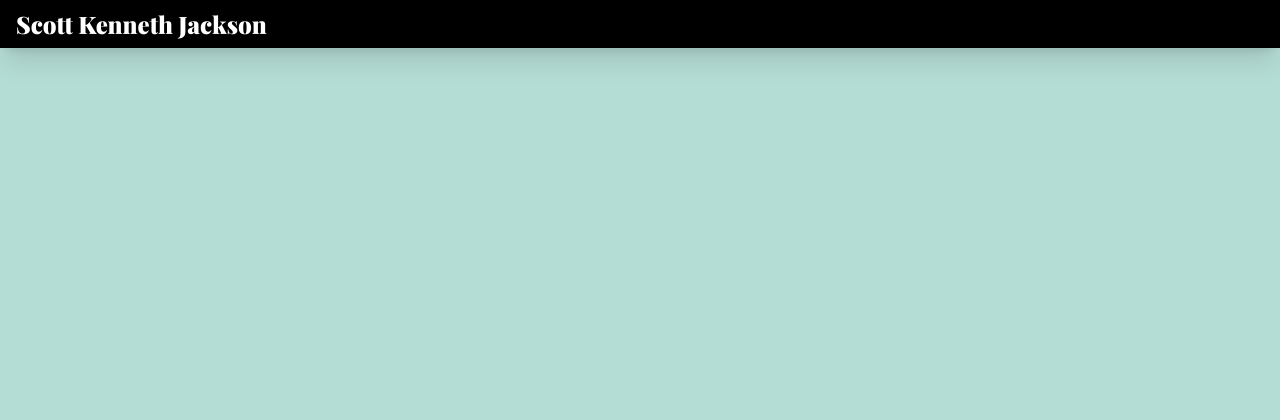
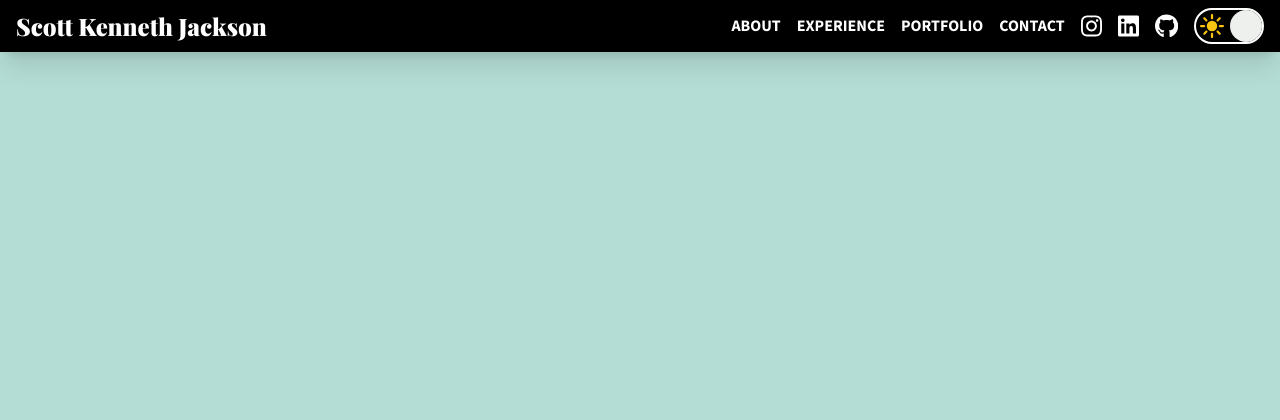
Before and after one commit to scottkennethjackson/scottkennethjackson, a PHP site: page / in a window 1280 px wide. Shown: the top 420 px of the page. Run offline with PHP 8.4, Linux system fonts and the light colour scheme; some web fonts are replaced.

Commit message:
Add dark mode

```diff
--- a/src/css/input.css
+++ b/src/css/input.css
@@ -1,4 +1,5 @@
 @import "tailwindcss";
+@custom-variant dark (&:where(.dark, .dark *));
 
 @font-face {
   font-family: 'Playfair Display';
@@ -114,6 +115,10 @@ canvas {
   cursor: url("../assets/icons/pencil.png"), crosshair;
 }
 
+#slider {
+  /*border: 1px outset #eef0ee;*/
+}
+
 * {
     /*border: 1px dotted red;*/
 }
--- a/src/css/output.css
+++ b/src/css/output.css
@@ -686,6 +686,10 @@
   .table {
     display: table;
   }
+  .size-8 {
+    width: calc(var(--spacing) * 8);
+    height: calc(var(--spacing) * 8);
+  }
   .size-full {
     width: 100%;
     height: 100%;
@@ -829,6 +841,34 @@
       margin-block-end: calc(calc(var(--spacing) * 4) * calc(1 - var(--tw-space-y-reverse)));
     }
   }
+  .space-x-0\.5 {
+    :where(& > :not(:last-child)) {
+      --tw-space-x-reverse: 0;
+      margin-inline-start: calc(calc(var(--spacing) * 0.5) * var(--tw-space-x-reverse));
+      margin-inline-end: calc(calc(var(--spacing) * 0.5) * calc(1 - var(--tw-space-x-reverse)));
+    }
+  }
+  .space-x-1 {
+    :where(& > :not(:last-child)) {
+      --tw-space-x-reverse: 0;
+      margin-inline-start: calc(calc(var(--spacing) * 1) * var(--tw-space-x-reverse));
+      margin-inline-end: calc(calc(var(--spacing) * 1) * calc(1 - var(--tw-space-x-reverse)));
+    }
+  }
+  .space-x-1\.5 {
+    :where(& > :not(:last-child)) {
+      --tw-space-x-reverse: 0;
+      margin-inline-start: calc(calc(var(--spacing) * 1.5) * var(--tw-space-x-reverse));
+      margin-inline-end: calc(calc(var(--spacing) * 1.5) * calc(1 - var(--tw-space-x-reverse)));
+    }
+  }
+  .space-x-2 {
+    :where(& > :not(:last-child)) {
+      --tw-space-x-reverse: 0;
+      margin-inline-start: calc(calc(var(--spacing) * 2) * var(--tw-space-x-reverse));
+      margin-inline-end: calc(calc(var(--spacing) * 2) * calc(1 - var(--tw-space-x-reverse)));
+    }
+  }
   .space-x-3 {
     :where(& > :not(:last-child)) {
       --tw-space-x-reverse: 0;
@@ -836,6 +876,13 @@
       margin-inline-end: calc(calc(var(--spacing) * 3) * calc(1 - var(--tw-space-x-reverse)));
     }
   }
+  .space-x-4 {
+    :where(& > :not(:last-child)) {
+      --tw-space-x-reverse: 0;
+      margin-inline-start: calc(calc(var(--spacing) * 4) * var(--tw-space-x-reverse));
+      margin-inline-end: calc(calc(var(--spacing) * 4) * calc(1 - var(--tw-space-x-reverse)));
+    }
+  }
   .space-x-8 {
     :where(& > :not(:last-child)) {
       --tw-space-x-reverse: 0;
@@ -953,11 +1019,20 @@
   .fill-black\/50 {
     fill: color-mix(in oklab, var(--color-black) 50%, transparent);
   }
+  .fill-lightblue {
+    fill: var(--color-lightblue);
+  }
   .fill-midnight {
     fill: var(--color-midnight);
   }
   .fill-white {
     fill: var(--color-white);
+  }
+  .fill-yellow {
+    fill: var(--color-yellow);
+  }
+  .p-0 {
+    padding: calc(var(--spacing) * 0);
   }
   .p-1 {
     padding: calc(var(--spacing) * 1);
@@ -1128,6 +1199,10 @@
     transition-property: transform, translate, scale, rotate;
     transition-timing-function: var(--tw-ease, var(--default-transition-timing-function));
     transition-duration: var(--tw-duration, var(--default-transition-duration));
+  }
+  .duration-500 {
+    --tw-duration: 500ms;
+    transition-duration: 500ms;
   }
   .duration-700 {
     --tw-duration: 700ms;
@@ -1418,48 +1493,154 @@
       }
     }
   }
+  .dark\:border-4 {
+    &:where(.dark, .dark *) {
+      border-style: var(--tw-border-style);
+      border-width: 4px;
+    }
+  }
+  .dark\:border-6 {
+    &:where(.dark, .dark *) {
+      border-style: var(--tw-border-style);
+      border-width: 6px;
+    }
+  }
+  .dark\:border-8 {
+    &:where(.dark, .dark *) {
+      border-style: var(--tw-border-style);
+      border-width: 8px;
+    }
+  }
+  .dark\:border-12 {
+    &:where(.dark, .dark *) {
+      border-style: var(--tw-border-style);
+      border-width: 12px;
+    }
+  }
   .dark\:border-blue-500 {
-    @media (prefers-color-scheme: dark) {
+    &:where(.dark, .dark *) {
       border-color: var(--color-blue-500);
     }
   }
   .dark\:border-gray-700 {
-    @media (prefers-color-scheme: dark) {
+    &:where(.dark, .dark *) {
       border-color: var(--color-gray-700);
     }
   }
+  .dark\:border-lightblue {
+    &:where(.dark, .dark *) {
+      border-color: var(--color-lightblue);
+    }
+  }
+  .dark\:border-orange {
+    &:where(.dark, .dark *) {
+      border-color: var(--color-orange);
+    }
+  }
   .dark\:border-transparent {
-    @media (prefers-color-scheme: dark) {
+    &:where(.dark, .dark *) {
       border-color: transparent;
     }
   }
+  .dark\:border-yellow {
+    &:where(.dark, .dark *) {
+      border-color: var(--color-yellow);
+    }
+  }
   .dark\:bg-gray-800 {
-    @media (prefers-color-scheme: dark) {
+    &:where(.dark, .dark *) {
       background-color: var(--color-gray-800);
     }
   }
   .dark\:bg-gray-900\/80 {
-    @media (prefers-color-scheme: dark) {
+    &:where(.dark, .dark *) {
       background-color: color-mix(in oklab, var(--color-gray-900) 80%, transparent);
     }
   }
+  .dark\:bg-midnight {
+    &:where(.dark, .dark *) {
+      background-color: var(--color-midnight);
+    }
+  }
+  .dark\:bg-white {
+    &:where(.dark, .dark *) {
+      background-color: var(--color-white);
+    }
+  }
+  .dark\:bg-white\/50 {
+    &:where(.dark, .dark *) {
+      background-color: color-mix(in oklab, var(--color-white) 50%, transparent);
+    }
+  }
+  .dark\:fill-white {
+    &:where(.dark, .dark *) {
+      fill: var(--color-white);
+    }
+  }
+  .dark\:fill-white\/50 {
+    &:where(.dark, .dark *) {
+      fill: color-mix(in oklab, var(--color-white) 50%, transparent);
+    }
+  }
   .dark\:text-blue-500 {
-    @media (prefers-color-scheme: dark) {
+    &:where(.dark, .dark *) {
       color: var(--color-blue-500);
     }
   }
   .dark\:text-gray-400 {
-    @media (prefers-color-scheme: dark) {
+    &:where(.dark, .dark *) {
       color: var(--color-gray-400);
     }
   }
   .dark\:text-white {
-    @media (prefers-color-scheme: dark) {
+    &:where(.dark, .dark *) {
       color: var(--color-white);
     }
   }
+  .dark\:shadow-lg {
+    &:where(.dark, .dark *) {
+      --tw-shadow: 0 10px 15px -3px var(--tw-shadow-color, rgb(0 0 0 / 0.1)), 0 4px 6px -4px var(--tw-shadow-color, rgb(0 0 0 / 0.1));
+      box-shadow: var(--tw-inset-shadow), var(--tw-inset-ring-shadow), var(--tw-ring-offset-shadow), var(--tw-ring-shadow), var(--tw-shadow);
+    }
+  }
+  .dark\:group-hover\:fill-white {
+    &:where(.dark, .dark *) {
+      &:is(:where(.group):hover *) {
+        @media (hover: hover) {
+          fill: var(--color-white);
+        }
+      }
+    }
+  }
+  .dark\:group-hover\:fill-white\/50 {
+    &:where(.dark, .dark *) {
+      &:is(:where(.group):hover *) {
+        @media (hover: hover) {
+          fill: color-mix(in oklab, var(--color-white) 50%, transparent);
+        }
+      }
+    }
+  }
+  .dark\:hover\:bg-white {
+    &:where(.dark, .dark *) {
+      &:hover {
+        @media (hover: hover) {
+          background-color: var(--color-white);
+        }
+      }
+    }
+  }
+  .dark\:hover\:fill-yellow {
+    &:where(.dark, .dark *) {
+      &:hover {
+        @media (hover: hover) {
+          fill: var(--color-yellow);
+        }
+      }
+    }
+  }
   .dark\:hover\:text-blue-500 {
-    @media (prefers-color-scheme: dark) {
+    &:where(.dark, .dark *) {
       &:hover {
         @media (hover: hover) {
           color: var(--color-blue-500);
--- a/src/index.html
+++ b/src/index.html
@@ -32,21 +32,126 @@
     <link rel="stylesheet" href="./css/output.css" />
   </head>
   <body class="overflow-x-hidden bg-black">
-    <header class="fixed z-90 py-2 px-4 w-full bg-black shadow-xl">
-      <h1 class="font-playfair text-xl sm:text-2xl font-black text-white">
-        Scott Kenneth Jackson
-      </h1>
+    <header class="flex fixed z-90 justify-between items-center py-2 px-4 w-full text-white bg-black shadow-xl">
+      <a href="#home">
+        <h1 class="font-playfair text-xl sm:text-2xl font-black">
+          Scott Kenneth Jackson
+        </h1>
+      </a>
+      <nav>
+        <ul class="flex items-center space-x-4 font-source font-bold uppercase">
+          <li class="hover:text-yellow active:brightness-90">
+            <a href="#about">About</a>
+          </li>
+          <li class="hover:text-yellow active:brightness-90">
+            <a href="#experience">Experience</a>
+          </li>
+          <li class="hover:text-yellow active:brightness-90">
+            <a href="#portfolio">Portfolio</a>
+          </li>
+          <li class="hover:text-yellow active:brightness-90">
+            <a href="#contact">Contact</a>
+          </li>
+          <li class="flex">
+            <a
+              href="https://www.instagram.com/skjdotcodotuk/"
+              target="_blank"
+            >
+              <svg
+                role="graphics-symbol"
+                aria-hidden="true"
+                focusable="false"
+                class="h-6 fill-white hover:fill-yellow active:brightness-90"
+                xmlns="http://www.w3.org/2000/svg"
+                viewBox="0 0 448 512"
+              >
+                <path
+                  d="M224.1 141c-63.6 0-114.9 51.3-114.9 114.9s51.3 114.9 114.9 114.9S339 319.5 339 255.9 287.7 141 224.1 141zm0 189.6c-41.1 0-74.7-33.5-74.7-74.7s33.5-74.7 74.7-74.7 74.7 33.5 74.7 74.7-33.6 74.7-74.7 74.7zm146.4-194.3c0 14.9-12 26.8-26.8 26.8-14.9 0-26.8-12-26.8-26.8s12-26.8 26.8-26.8 26.8 12 26.8 26.8zm76.1 27.2c-1.7-35.9-9.9-67.7-36.2-93.9-26.2-26.2-58-34.4-93.9-36.2-37-2.1-147.9-2.1-184.9 0-35.8 1.7-67.6 9.9-93.9 36.1s-34.4 58-36.2 93.9c-2.1 37-2.1 147.9 0 184.9 1.7 35.9 9.9 67.7 36.2 93.9s58 34.4 93.9 36.2c37 2.1 147.9 2.1 184.9 0 35.9-1.7 67.7-9.9 93.9-36.2 26.2-26.2 34.4-58 36.2-93.9 2.1-37 2.1-147.8 0-184.8zM398.8 388c-7.8 19.6-22.9 34.7-42.6 42.6-29.5 11.7-99.5 9-132.1 9s-102.7 2.6-132.1-9c-19.6-7.8-34.7-22.9-42.6-42.6-11.7-29.5-9-99.5-9-132.1s-2.6-102.7 9-132.1c7.8-19.6 22.9-34.7 42.6-42.6 29.5-11.7 99.5-9 132.1-9s102.7-2.6 132.1 9c19.6 7.8 34.7 22.9 42.6 42.6 11.7 29.5 9 99.5 9 132.1s2.7 102.7-9 132.1z"
+                />
+              </svg>
+              <span class="sr-only">View Instagram Profile</span>
+            </a>
+          </li>
+          <li class="flex">
+            <a
+              href="https://www.linkedin.com/in/scott-kenneth-jackson/"
+              target="_blank"
+            >
+              <svg
+                role="graphics-symbol"
+                aria-hidden="true"
+                focusable="false"
+                class="h-6 fill-white hover:fill-yellow active:brightness-90"
+                xmlns="http://www.w3.org/2000/svg"
+                viewBox="0 0 448 512"
+              >
+                <path
+                  d="M416 32H31.9C14.3 32 0 46.5 0 64.3v383.4C0 465.5 14.3 480 31.9 480H416c17.6 0 32-14.5 32-32.3V64.3c0-17.8-14.4-32.3-32-32.3zM135.4 416H69V202.2h66.5V416zm-33.2-243c-21.3 0-38.5-17.3-38.5-38.5S80.9 96 102.2 96c21.2 0 38.5 17.3 38.5 38.5 0 21.3-17.2 38.5-38.5 38.5zm282.1 243h-66.4V312c0-24.8-.5-56.7-34.5-56.7-34.6 0-39.9 27-39.9 54.9V416h-66.4V202.2h63.7v29.2h.9c8.9-16.8 30.6-34.5 62.9-34.5 67.2 0 79.7 44.3 79.7 101.9V416z"
+                />
+              </svg>
+              <span class="sr-only">View LinkedIn Profile</span>
+            </a>
+          </li>
+          <li class="flex">
+            <a href="https://github.com/scottkennethjackson" target="_blank">
+              <svg
+                role="graphics-symbol"
+                aria-hidden="true"
+                focusable="false"
+                class="h-6 fill-white hover:fill-yellow active:brightness-90"
+                xmlns="http://www.w3.org/2000/svg"
+                viewBox="0 0 496 512"
+              >
+                <path
+                  d="M165.9 397.4c0 2-2.3 3.6-5.2 3.6-3.3 .3-5.6-1.3-5.6-3.6 0-2 2.3-3.6 5.2-3.6 3-.3 5.6 1.3 5.6 3.6zm-31.1-4.5c-.7 2 1.3 4.3 4.3 4.9 2.6 1 5.6 0 6.2-2s-1.3-4.3-4.3-5.2c-2.6-.7-5.5 .3-6.2 2.3zm44.2-1.7c-2.9 .7-4.9 2.6-4.6 4.9 .3 2 2.9 3.3 5.9 2.6 2.9-.7 4.9-2.6 4.6-4.6-.3-1.9-3-3.2-5.9-2.9zM244.8 8C106.1 8 0 113.3 0 252c0 110.9 69.8 205.8 169.5 239.2 12.8 2.3 17.3-5.6 17.3-12.1 0-6.2-.3-40.4-.3-61.4 0 0-70 15-84.7-29.8 0 0-11.4-29.1-27.8-36.6 0 0-22.9-15.7 1.6-15.4 0 0 24.9 2 38.6 25.8 21.9 38.6 58.6 27.5 72.9 20.9 2.3-16 8.8-27.1 16-33.7-55.9-6.2-112.3-14.3-112.3-110.5 0-27.5 7.6-41.3 23.6-58.9-2.6-6.5-11.1-33.3 2.6-67.9 20.9-6.5 69 27 69 27 20-5.6 41.5-8.5 62.8-8.5s42.8 2.9 62.8 8.5c0 0 48.1-33.6 69-27 13.7 34.7 5.2 61.4 2.6 67.9 16 17.7 25.8 31.5 25.8 58.9 0 96.5-58.9 104.2-114.8 110.5 9.2 7.9 17 22.9 17 46.4 0 33.7-.3 75.4-.3 83.6 0 6.5 4.6 14.4 17.3 12.1C428.2 457.8 496 362.9 496 252 496 113.3 383.5 8 244.8 8zM97.2 352.9c-1.3 1-1 3.3 .7 5.2 1.6 1.6 3.9 2.3 5.2 1 1.3-1 1-3.3-.7-5.2-1.6-1.6-3.9-2.3-5.2-1zm-10.8-8.1c-.7 1.3 .3 2.9 2.3 3.9 1.6 1 3.6 .7 4.3-.7 .7-1.3-.3-2.9-2.3-3.9-2-.6-3.6-.3-4.3 .7zm32.4 35.6c-1.6 1.3-1 4.3 1.3 6.2 2.3 2.3 5.2 2.6 6.5 1 1.3-1.3 .7-4.3-1.3-6.2-2.2-2.3-5.2-2.6-6.5-1zm-11.4-14.7c-1.6 1-1.6 3.6 0 5.9 1.6 2.3 4.3 3.3 5.6 2.3 1.6-1.3 1.6-3.9 0-6.2-1.4-2.3-4-3.3-5.6-2z"
+                />
+              </svg>
+              <span class="sr-only">View GitHub Profile</span>
+            </a>
+          </li>
+          <li>
+            <button
+              type="button"
+              id="dark-btn"
+              class="flex relative items-center space-x-2 rounded-full border-2 border-white p-1"
+            >
+              <svg
+                role="graphics-symbol"
+                aria-hidden="true"
+                focusable="false"
+                class="h-6 fill-yellow"
+                xmlns="http://www.w3.org/2000/svg"
+                viewBox="0 0 512 512"
+              >
+                <path d="M256 0c-13.3 0-24 10.7-24 24l0 64c0 13.3 10.7 24 24 24s24-10.7 24-24l0-64c0-13.3-10.7-24-24-24zm0 400c-13.3 0-24 10.7-24 24l0 64c0 13.3 10.7 24 24 24s24-10.7 24-24l0-64c0-13.3-10.7-24-24-24zM488 280c13.3 0 24-10.7 24-24s-10.7-24-24-24l-64 0c-13.3 0-24 10.7-24 24s10.7 24 24 24l64 0zM112 256c0-13.3-10.7-24-24-24l-64 0c-13.3 0-24 10.7-24 24s10.7 24 24 24l64 0c13.3 0 24-10.7 24-24zM437 108.9c9.4-9.4 9.4-24.6 0-33.9s-24.6-9.4-33.9 0l-45.3 45.3c-9.4 9.4-9.4 24.6 0 33.9s24.6 9.4 33.9 0L437 108.9zM154.2 357.8c-9.4-9.4-24.6-9.4-33.9 0L75 403.1c-9.4 9.4-9.4 24.6 0 33.9s24.6 9.4 33.9 0l45.3-45.3c9.4-9.4 9.4-24.6 0-33.9zM403.1 437c9.4 9.4 24.6 9.4 33.9 0s9.4-24.6 0-33.9l-45.3-45.3c-9.4-9.4-24.6-9.4-33.9 0s-9.4 24.6 0 33.9L403.1 437zM154.2 154.2c9.4-9.4 9.4-24.6 0-33.9L108.9 75c-9.4-9.4-24.6-9.4-33.9 0s-9.4 24.6 0 33.9l45.3 45.3c9.4 9.4 24.6 9.4 33.9 0zM256 368a112 112 0 1 0 0-224 112 112 0 1 0 0 224z"/>
+              </svg>
+              <svg
+                role="graphics-symbol"
+                aria-hidden="true"
+                focusable="false"
+                class="h-6 fill-lightblue"
+                xmlns="http://www.w3.org/2000/svg"
+                viewBox="0 0 384 512"
+              >
+                <path d="M223.5 32C100 32 0 132.3 0 256S100 480 223.5 480c60.6 0 115.5-24.2 155.8-63.4c5-4.9 6.3-12.5 3.1-18.7s-10.1-9.7-17-8.5c-9.8 1.7-19.8 2.6-30.1 2.6c-96.9 0-175.5-78.8-175.5-176c0-65.8 36-123.1 89.3-153.3c6.1-3.5 9.2-10.5 7.7-17.3s-7.3-11.9-14.3-12.5c-6.3-.5-12.6-.8-19-.8z"/>
+              </svg>
+              <span
+                id="slider"
+                class="absolute right-0 rounded-full size-8 bg-offwhite duration-500"
+              ></span>
+            </button>
+          </li>
+        </ul>
+      </nav>
     </header>
 
-    <main id="top">
-      <section
-        id="home"
-        class="panel flex z-10 justify-center items-center pt-16 px-4 min-h-screen bg-lightblue snap-start"
+    <main id="home">
+      <section class="panel flex z-10 justify-center items-center pt-16 px-4 min-h-screen bg-lightblue dark:bg-midnight snap-start"
       >
         <div id="view-about" class="absolute top-0"></div>
         <div class="container flex flex-col items-center">
           <h2
-            class="font-playfair text-5xl xs:text-6xl sm:text-7xl md:text-8xl lg:text-9xl font-black text-midnight"
+            class="font-playfair text-5xl xs:text-6xl sm:text-7xl md:text-8xl lg:text-9xl font-black text-midnight dark:text-white"
           >
             Hi! I'm Scott
           </h2>
@@ -65,7 +170,7 @@
                 role="graphics-symbol"
                 aria-hidden="true"
                 focusable="false"
-                class="h-8 md:h-10 lg:h-12 fill-midnight hover:fill-orange active:brightness-90"
+                class="h-8 md:h-10 lg:h-12 fill-midnight dark:fill-white hover:fill-orange dark:hover:fill-yellow active:brightness-90"
                 xmlns="http://www.w3.org/2000/svg"
                 viewBox="0 0 448 512"
               >
@@ -84,7 +189,7 @@
                 role="graphics-symbol"
                 aria-hidden="true"
                 focusable="false"
-                class="h-8 md:h-10 lg:h-12 fill-midnight hover:fill-orange active:brightness-90"
+                class="h-8 md:h-10 lg:h-12 fill-midnight dark:fill-white hover:fill-orange dark:hover:fill-yellow active:brightness-90"
                 xmlns="http://www.w3.org/2000/svg"
                 viewBox="0 0 448 512"
               >
@@ -100,7 +205,7 @@
                 role="graphics-symbol"
                 aria-hidden="true"
                 focusable="false"
-                class="h-8 md:h-10 lg:h-12 fill-midnight hover:fill-orange active:brightness-90"
+                class="h-8 md:h-10 lg:h-12 fill-midnight dark:fill-white hover:fill-orange dark:hover:fill-yellow active:brightness-90"
                 xmlns="http://www.w3.org/2000/svg"
                 viewBox="0 0 496 512"
               >
@@ -116,7 +221,7 @@
                 role="graphics-symbol"
                 aria-hidden="true"
                 focusable="false"
-                class="h-8 md:h-10 lg:h-12 fill-midnight hover:fill-orange active:brightness-90"
+                class="h-8 md:h-10 lg:h-12 fill-midnight dark:fill-white hover:fill-orange dark:hover:fill-yellow active:brightness-90"
                 xmlns="http://www.w3.org/2000/svg"
                 viewBox="0 0 384 512"
               >
@@ -130,11 +235,8 @@
         </div>
       </section>
 
-      <div id="about-section"></div>
-      <section
-        id="about"
-        class="panel flex relative z-20 justify-center items-center px-4 py-16 min-h-screen bg-yellow shadow-top snap-start"
-      >
+      <div id="about"></div>
+      <section class="panel flex relative z-20 justify-center items-center px-4 py-16 min-h-screen dark:text-white bg-yellow dark:bg-midnight shadow-top snap-start">
         <div class="container flex flex-col lg:flex-row items-center">
           <div
             class="relative mb-4 lg:mb-0 max-w-xs lg:max-w-none lg:min-w-[480px]"
@@ -142,7 +244,7 @@
             <img
               src="./assets/images/illustration.png"
               alt="A simple illustratration of Scott"
-              class="bg-white rounded-full border-2 shadow-lg"
+              class="bg-white rounded-full border-2 dark:border-8 dark:border-yellow shadow-lg"
             />
             <canvas
               id="doodlepad"
@@ -190,11 +292,8 @@
         </div>
       </section>
 
-      <div id="experience-section"></div>
-      <section
-        id="experience"
-        class="panel flex relative z-30 justify-center items-center px-4 py-16 min-h-screen bg-offwhite shadow-top snap-start"
-      >
+      <div id="experience"></div>
+      <section class="panel flex relative z-30 justify-center items-center px-4 py-16 min-h-screen dark:text-white bg-offwhite dark:bg-midnight shadow-top snap-start">
         <div class="container flex flex-col items-center">
           <h2 class="font-playfair text-2xl font-bold">Lorem Ipsum</h2>
 
@@ -232,11 +331,8 @@
         </div>
       </section>
 
-      <div id="portfolio-section"></div>
-      <section
-        id="portfolio"
-        class="panel flex relative z-40 justify-center items-center py-16 min-h-screen bg-orange shadow-top snap-start"
-      >
+      <div id="portfolio"></div>
+      <section class="panel flex relative z-40 justify-center items-center py-16 min-h-screen dark:text-white bg-orange dark:bg-midnight shadow-top snap-start">
         <div
           id="portfolio-carousel"
           class="relative w-full"
@@ -246,7 +342,7 @@
           <div class="relative h-[640px]">
             <!-- Slide 1 -->
             <div
-              class="flex flex-col justify-center bg-orange duration-700 ease-in-out"
+              class="flex flex-col justify-center bg-orange dark:bg-midnight duration-700 ease-in-out"
               data-carousel-item
             >
               <a
@@ -284,7 +380,7 @@
 
             <!-- Slide 2 -->
             <div
-              class="flex flex-col justify-center bg-orange duration-700 ease-in-out"
+              class="flex flex-col justify-center bg-orange dark:bg-midnight duration-700 ease-in-out"
               data-carousel-item
             >
               <a
@@ -322,7 +418,7 @@
 
             <!-- Slide 3 -->
             <div
-              class="flex flex-col justify-center bg-orange duration-700 ease-in-out"
+              class="flex flex-col justify-center bg-orange dark:bg-midnight duration-700 ease-in-out"
               data-carousel-item
             >
               <a
@@ -397,7 +493,7 @@
                 role="graphics-symbol"
                 aria-hidden="true"
                 focusable="false"
-                class="h-8 fill-black/50 group-hover:fill-black"
+                class="h-8 fill-black/50 dark:fill-white/50 group-hover:fill-black dark:group-hover:fill-white"
                 xmlns="http://www.w3.org/2000/svg"
                 viewBox="0 0 448 512"
               >
@@ -418,7 +514,7 @@
                 role="graphics-symbol"
                 aria-hidden="true"
                 focusable="false"
-                class="h-8 fill-black/50 group-hover:fill-black"
+                class="h-8 fill-black/50 dark:fill-white/50 group-hover:fill-black dark:group-hover:fill-white"
                 xmlns="http://www.w3.org/2000/svg"
                 viewBox="0 0 448 512"
               >
@@ -432,10 +528,8 @@
         </div>
       </section>
 
-      <section
-        id="contact"
-        class="panel flex relative z-60 justify-center items-center px-4 py-16 min-h-screen bg-darkblue shadow-surround snap-start"
-      >
+      <div id="contact"></div>
+      <section class="panel flex relative z-60 justify-center items-center px-4 py-16 min-h-screen bg-darkblue dark:bg-midnight shadow-surround snap-start">
         <div class="container flex flex-col items-center">
           <h2 class="font-playfair text-2xl font-bold text-white">
             Give me a shout
@@ -676,7 +770,7 @@
           <ul class="text-center md:text-start">
             <li>
               <a
-                href="#top"
+                href="#home"
                 class="font-bold hover:text-yellow active:brightness-90 uppercase"
               >
                 Home
@@ -684,7 +778,7 @@
             </li>
             <li>
               <a
-                href="#about-section"
+                href="#about"
                 class="font-bold hover:text-yellow active:brightness-90 uppercase"
               >
                 About
@@ -692,7 +786,7 @@
             </li>
             <li>
               <a
-                href="#experience-section"
+                href="#experience"
                 class="font-bold hover:text-yellow active:brightness-90 uppercase"
               >
                 Experience
@@ -700,7 +794,7 @@
             </li>
             <li>
               <a
-                href="#portfolio-section"
+                href="#portfolio"
                 class="font-bold hover:text-yellow active:brightness-90 uppercase"
               >
                 Portfolio
@@ -812,6 +906,7 @@
       <script src="./js/libs/ScrollTrigger.min.js"></script>
       <script src="./js/libs/jquery-3.7.1.min.js"></script>
       <script src="./js/libs/flowbite.min.js"></script>
+      <script src="./js/nav.js"></script>
       <script src="./js/scroll.js"></script>
       <script src="./js/canvas.js"></script>
       <script src="./js/form.js"></script>
```
Also changed, not shown: other parts of src/css/output.css (+40 -5 lines), src/js/nav.js (added, +8 -0 lines), src/js/libs/flowbite.min.js.
